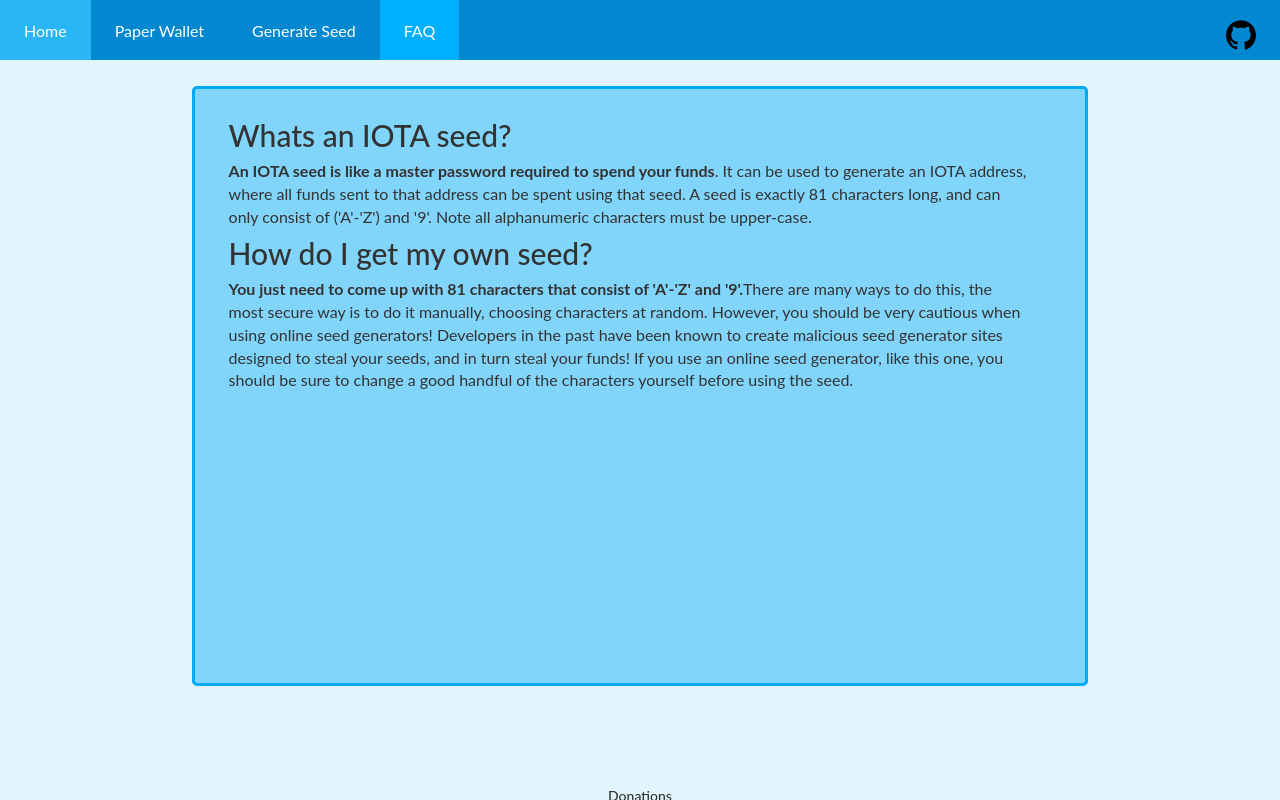
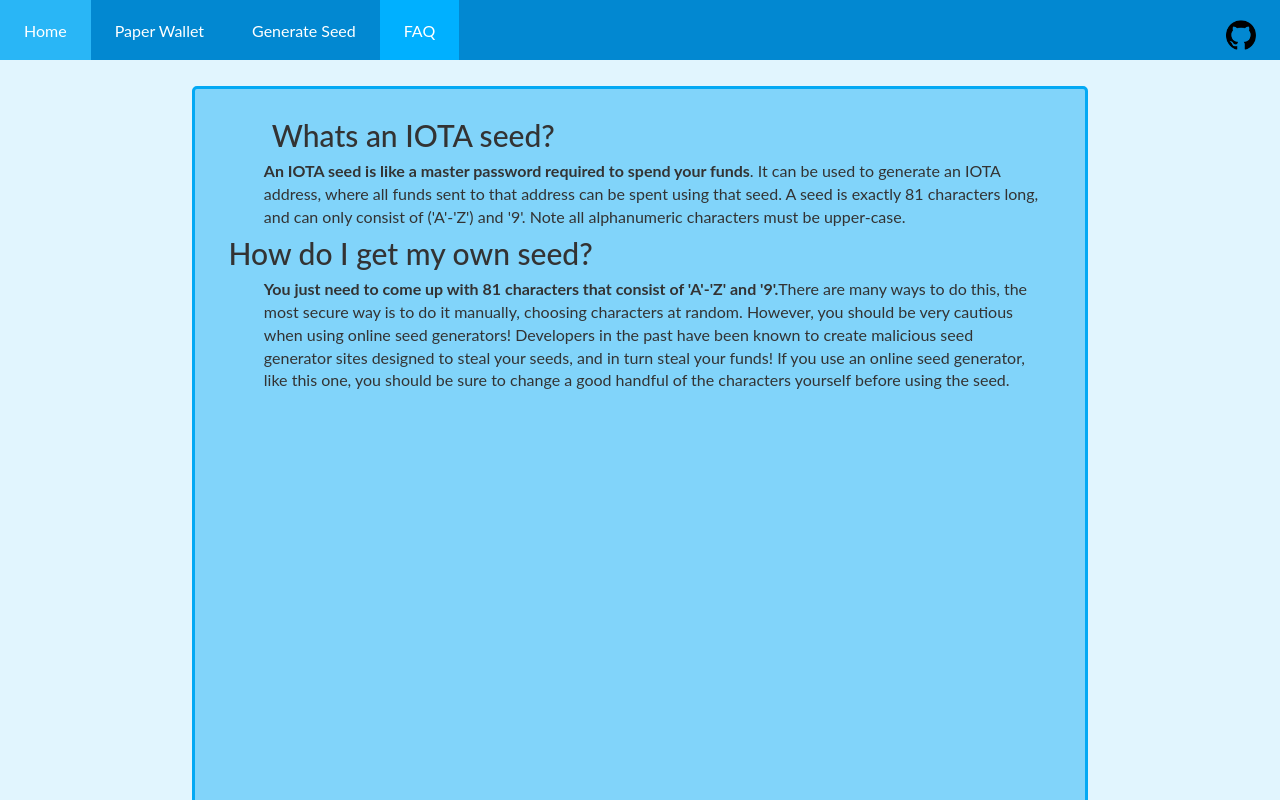
Before and after one commit to minyc510/IOTA-Cold-Storage, a React (Create React App) app: page / in a window 1280 px wide. Both pictures are taken after a click on the link "FAQ". Shown: the top 800 px of the page. Built offline with nearby package versions, Linux system fonts and the light colour scheme.

Commit message:
Added tooltips to the advanced option panel.

```diff
--- a/src/App.css
+++ b/src/App.css
@@ -93,8 +93,8 @@ li a:hover:not(.active) { background-color: #29B6F6; }
 
 /* FAQ */
 .infoBox {
-    margin: 8px;
-    width: 800px;
+    margin: 0 auto;
+    width: 90%;
 }
 
 /* Generate Seed */
@@ -132,8 +132,6 @@ li a:hover:not(.active) { background-color: #29B6F6; }
   vertical-align: middle;
   line-height: 50px;
 }
-
-
 .well {
   width: 85%;
   border: 2px solid black;
@@ -169,7 +167,7 @@ h1,h2,h3,h4,h5,h6 {
 
 .main {
   width: 70%;
-  height: 600px;
+  height: 800px;
   margin-top: 2%;
   margin-bottom:2%;
   margin-left:auto;
@@ -183,7 +181,7 @@ h1,h2,h3,h4,h5,h6 {
 
 .shortMain {
   width: 70%;
-  height: 400px;
+  height: 375px;
   margin-top: 2%;
   margin-bottom:2%;
   margin-left:auto;
--- a/src/FAQ.js
+++ b/src/FAQ.js
@@ -6,12 +6,14 @@ export class FAQ extends React.Component {
   render() {
     return (
       <div>
-        <h2>Whats an IOTA seed?</h2>
-        <p class="infoBox"><b>An IOTA seed is like a master password required to spend your funds</b>.
-         It can be used to generate an IOTA address,
-         where all funds sent to that address can be spent using that seed.
-         A seed is exactly 81 characters long, and can only consist of ('A'-'Z') and '9'.
-         Note all alphanumeric characters must be upper-case.
+        <p class="infoBox">
+          <h2>Whats an IOTA seed?</h2>
+
+          <b>An IOTA seed is like a master password required to spend your funds</b>.
+           It can be used to generate an IOTA address,
+           where all funds sent to that address can be spent using that seed.
+           A seed is exactly 81 characters long, and can only consist of ('A'-'Z') and '9'.
+           Note all alphanumeric characters must be upper-case.
         </p>
 
         <h2>How do I get my own seed?</h2>
--- a/src/GenerateSeed.js
+++ b/src/GenerateSeed.js
@@ -26,7 +26,7 @@ class WarningPage extends React.Component {
           <h3>A Warning About Seed Generators</h3>
           <p style={{textAlign: 'left', marginLeft: '8px', fontSize: '120%'}}>
           <ul>
-            <li>Seed Generators have been known in the past to be malicious and designed to steal your seeds (and in turn steal your IOTA tokens).</li>
+            <li>Seed Generators have been known in the past to be malicious and designed to steal your seeds (and in turn steal your IOTA tokens). </li>
             <li>This tool should only be used for testing purposes. However, if you do decide to use this to generate your seed (or any other generator) you should be sure to change a handful of characters manually.</li>
             <li>The most secure way to generate seeds is to manually come up with the 81 characters, making sure they are completely random.</li>
           </ul>
--- a/src/Home.js
+++ b/src/Home.js
@@ -47,14 +47,15 @@ class Page2 extends React.Component {
     return (
       <div>
         <h1 class="center">First, You Need a Seed</h1>
-        <div style={{marginLeft: '9%'}}>
-          <h3 class="bold">Whats an IOTA seed?</h3>
-          <p class="infoBox"><b>An IOTA seed is like a master password required to spend your funds</b>.
-           We use them to generate IOTA addresses,
-           where all funds sent to those addresses can be spent using that seed.
-           A seed is exactly 81 characters long, and can only consist of ('A'-'Z') and '9'.
-           Note all alphanumeric characters must be upper-case.
-          </p>
+        <div >
+          <p class="infoBox">
+            <b style={{fontSize: '110%'}}>An IOTA seed is like a master password required to spend your funds</b>.<br></br>
+            We use them to generate IOTA addresses,
+            where all funds sent to those addresses can be spent using that seed.
+            A seed is exactly 81 characters long, and can only consist of ('A'-'Z') and '9'.
+            Note all alphanumeric characters must be upper-case.
+          </p><br></br>
+
           <p class="infoBox">You should keep your IOTA seed safe! Anyone who has your seed can use it to steal your funds.
           It is analagous to the private keys of Bitcoin, Ether, or any other traditional block-chain cryptocurrency.
           </p>
--- a/src/PaperWallet.js
+++ b/src/PaperWallet.js
@@ -2,6 +2,7 @@ import React from 'react';
 import './App.css';
 import { Stage, Layer, Image, Text } from "react-konva";
 import template from './images/greyTemplate.png';
+import ReactTooltip from '../node_modules/react-tooltip';
 
 import IOTA from '../node_modules/iota.lib.js/lib/iota.js';
 import { FormGroup, FormControl, Button, Panel, Radio, Table } from 'react-bootstrap';
@@ -146,6 +147,7 @@ class AdvOptPanel extends React.Component {
     this.props.changeChecksum(event.target.checked === true ? true : false);
   }
 
+
   render() {
     return(
       <Panel bsStyle="primary" style={{width: '85%'}} id="collapsible-panel-example-2">
@@ -155,11 +157,24 @@ class AdvOptPanel extends React.Component {
 
         <Panel.Collapse>
           <Panel.Body style={{paddingBottom: '0px'}}>
+          <p>Default values are reccommended.</p>
           <Table striped bordered condensed hover>
             <thead>
               <tr>
-                <th>Security Level</th>
-                <th>Append Checksum</th>
+                <th data-tip data-for='securityTip'>Security Level</th>
+                <th data-tip data-for='checksumTip'>Append Checksum</th>
+
+                <ReactTooltip id='securityTip' place="right" type="dark" effect="float">
+                  <div style={{fontSize: '110%'}}>A higher security level makes it harder to brute-force a key-signature. <br></br>
+                  However, more PoW is required for transactions.</div>
+                </ReactTooltip>
+
+                <ReactTooltip id='checksumTip' place="right" type="dark" effect="float">
+                  <div style={{fontSize: '110%', }}>Adds a 9-character 'checksum' to your address. When sending tokens to an address with a checksum,
+                  if the checksum does not match the address, the network will reject the transaction.
+                  A checksum helps to ensure a user is sending to the correct address.
+                  </div>
+                </ReactTooltip>
               </tr>
             </thead>
             <tbody>
```
